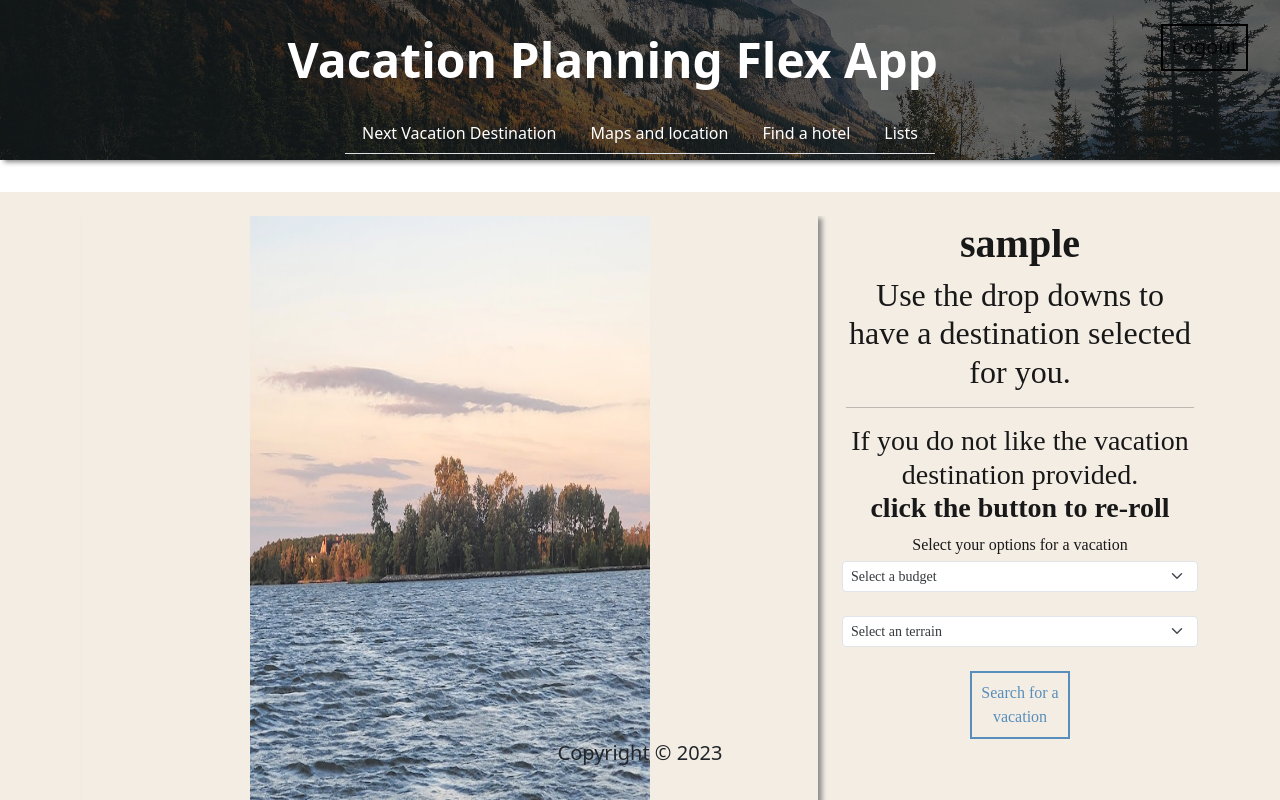
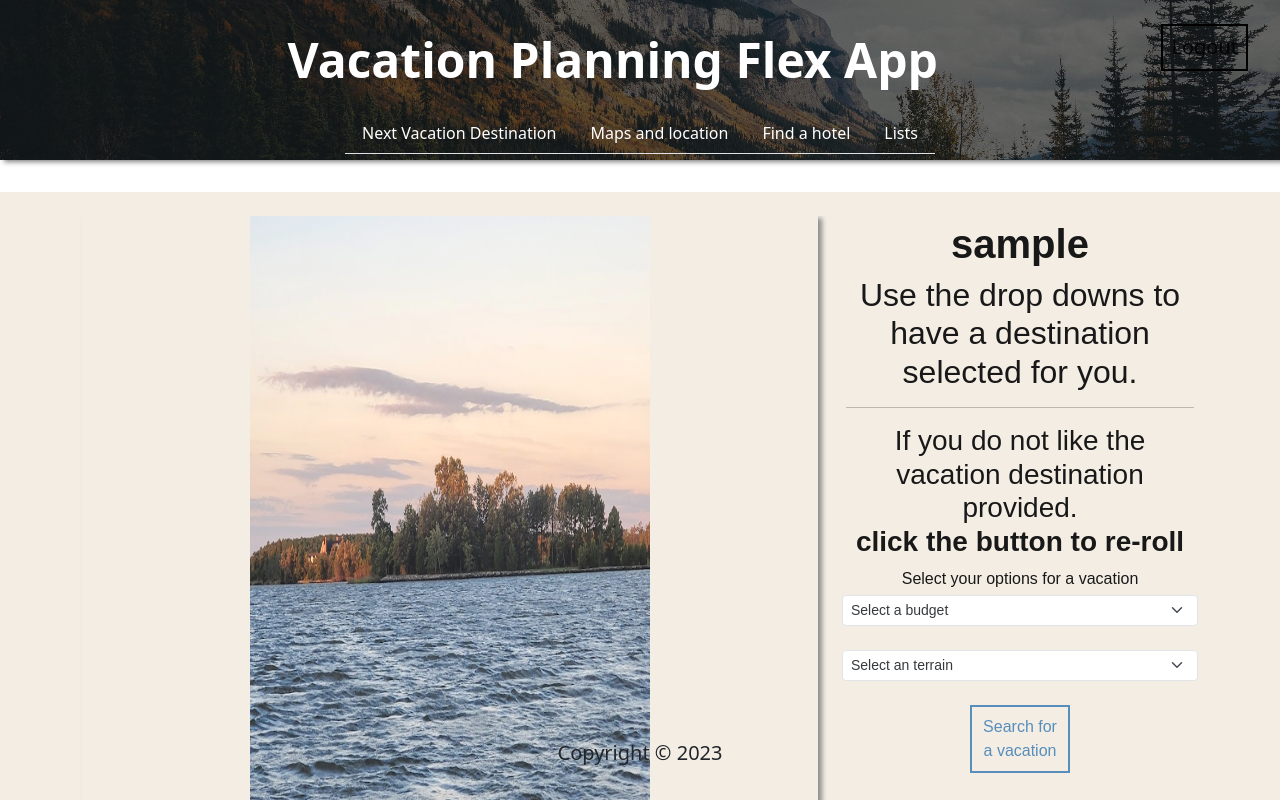
Before and after one commit to Reformedhope/Vacation_planning_Flex_App, a React (Create React App) app in the folder frontend/: page /randomdestinationpage in a window 1280 px wide. Shown: the top 800 px of the page. Built offline with nearby package versions, Linux system fonts and the light colour scheme; sample sign-in values are in the browser's storage.

Commit message:
updated fonts

```diff
--- a/frontend/src/components/TripAdvisorPage/HotelList.css
+++ b/frontend/src/components/TripAdvisorPage/HotelList.css
@@ -8,7 +8,7 @@
     border-left: 2rem;
     border-right-color: rgb(68, 236, 236);
     border-left-color: rgb(102, 236, 236);
-    font-family: 'Times New Roman', Times, serif;
+    font-family:sans-serif;
     color: black; font-size: large;
     box-shadow: 5px 5px 6px 5px  rgb(67, 96, 100);
     background-color: white;
--- a/frontend/src/pages/GoogleMapPage/GooglePage.css
+++ b/frontend/src/pages/GoogleMapPage/GooglePage.css
@@ -4,6 +4,7 @@
     margin: auto;
     margin-left: 2px;
     color: aliceblue;
+    font-family: sans-serif;
 }
 
 
--- a/frontend/src/pages/LandingPage/LandingPage.css
+++ b/frontend/src/pages/LandingPage/LandingPage.css
@@ -19,5 +19,5 @@
     justify-content: center;
     align-items: center;
     height: 100%;
-    font-family: 'Lucida Sans', 'Lucida Sans Regular', 'Lucida Grande', 'Lucida Sans Unicode', Geneva, Verdana, sans-serif;
+    font-family: sans-serif;
 }
--- a/frontend/src/pages/RandomDestinationPage/RandomDestination.css
+++ b/frontend/src/pages/RandomDestinationPage/RandomDestination.css
@@ -14,7 +14,7 @@
 }
 
 .destpage{
-    font-family: 'Times New Roman', Times, serif;
+    font-family: sans-serif;
     opacity: 0.9;
     color: black;
     padding: 1rem;
--- a/frontend/src/pages/RandomDestinationPage/RandomDestinationPage.jsx
+++ b/frontend/src/pages/RandomDestinationPage/RandomDestinationPage.jsx
@@ -93,7 +93,7 @@
           <option value="Beach">Beach</option>
           <option value="Desert">Desert</option>
           <option value="Mountain">Mountain</option>
-          <option value="City">Mountain</option>
+          <option value="City">City</option>
         </select>
         <br/>
         <button type="submit">Search for a vacation</button>
```
